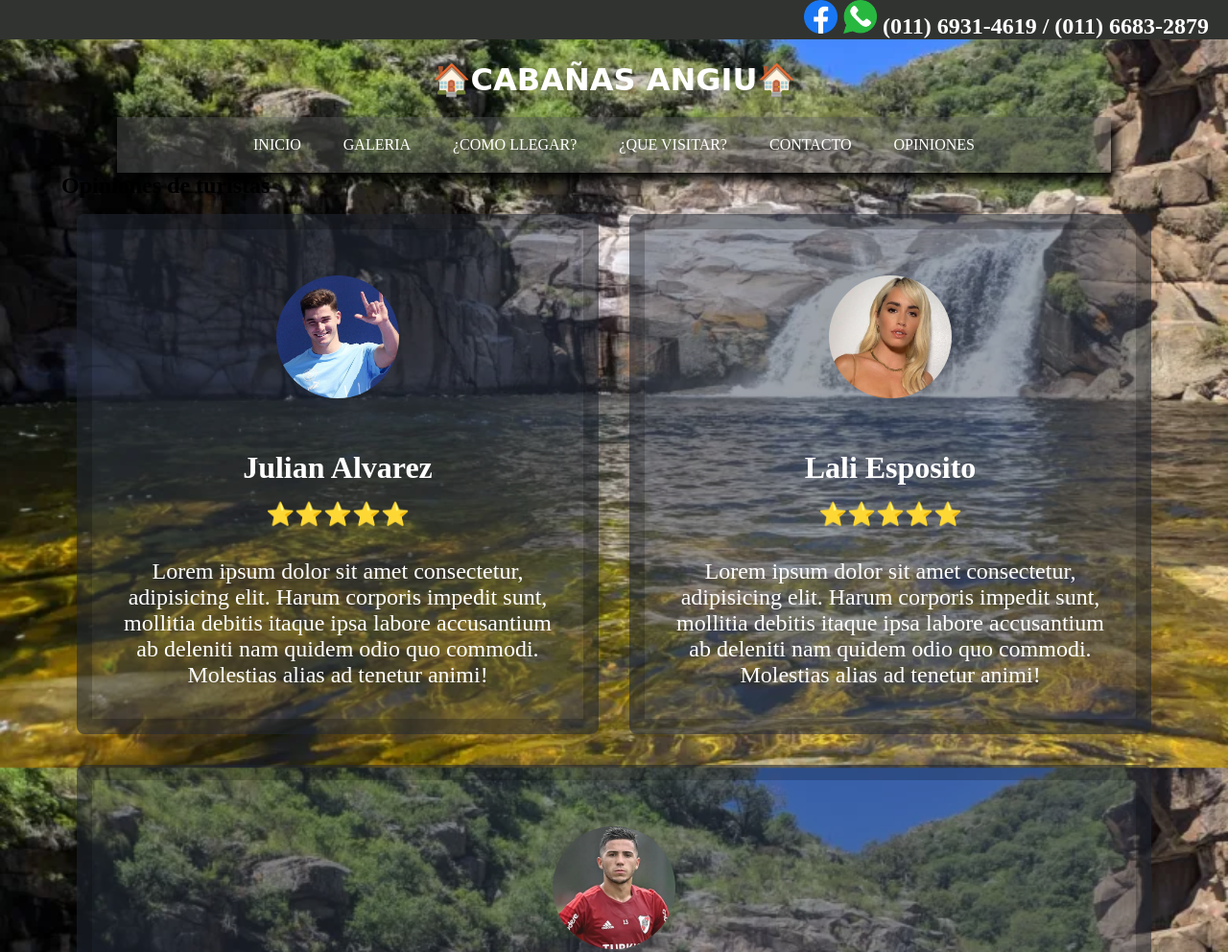
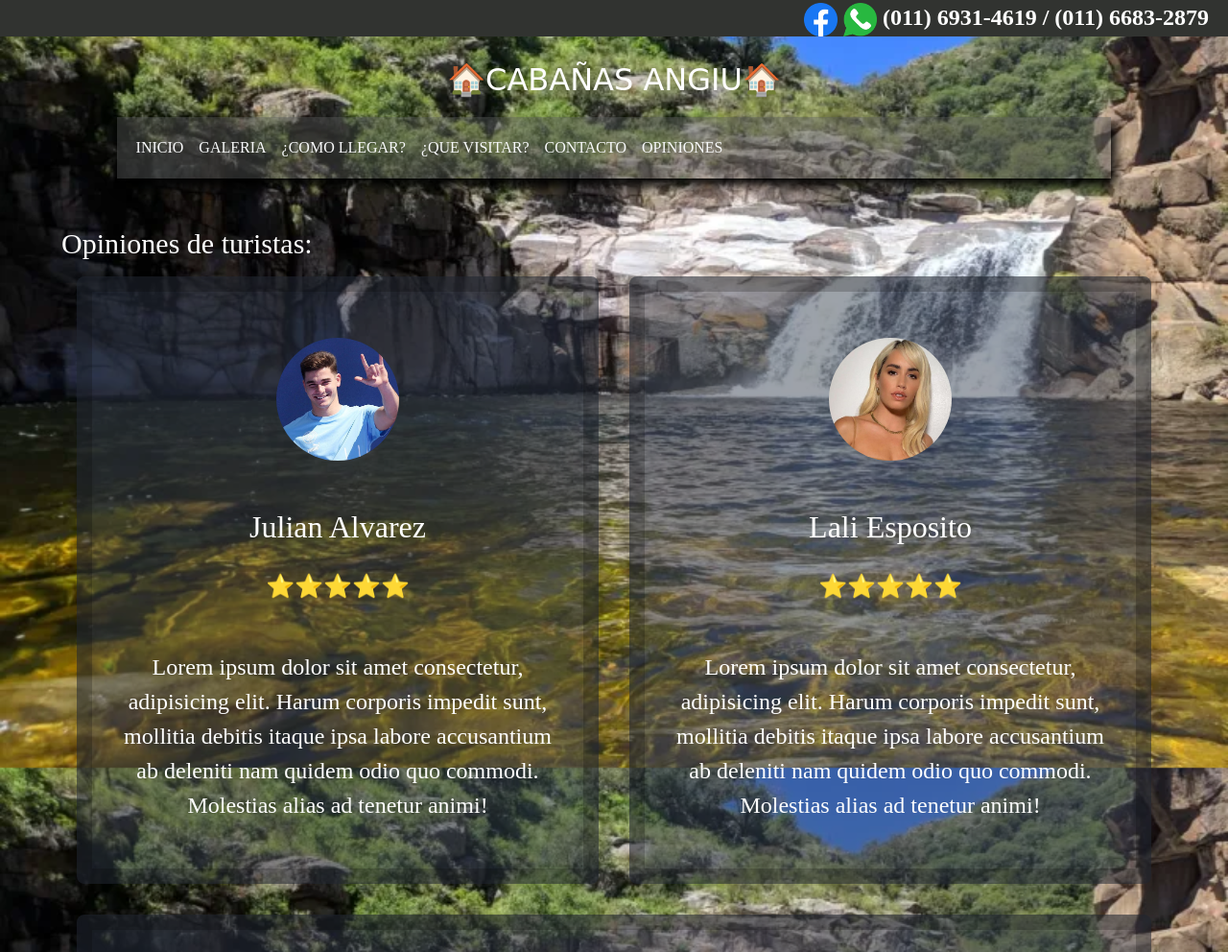
Before and after one commit to matylechu/proyecto, a plain HTML site: page pages/opinion.html in a window 1280 px wide. Shown: the top 992 px of the page at 96% size. Drawn offline with nearby package versions, Linux system fonts and the light colour scheme; a web font is replaced by a local one.

Commit message:
agregue nav bars con bootstrap en opiones ruta y turismo

```diff
--- a/css/estilo.css
+++ b/css/estilo.css
@@ -32,8 +32,6 @@ h1{
     text-align: center;
     background-color:rgb(0, 0, 0, 0.438);
     padding: 1rem;
-    border-radius: 17px;
-
 }
 #fondo p{
     font-family: Georgia, 'Times New Roman', Times, serif;
@@ -307,6 +305,12 @@ textarea{
     padding: 10px;
 }
 /*HOJA DE ESTILO OPINIONES*/
+.opiniones h2{
+    color: #ffffff;
+    margin: 0;
+    font-size: 30px;
+    margin-top: 50px;
+}
 .caja-contedor{
     display: flex;
     align-items: center;
--- a/pages/opinion.html
+++ b/pages/opinion.html
@@ -4,6 +4,8 @@
     <meta charset="UTF-8">
     <meta http-equiv="X-UA-Compatible" content="IE=edge">
     <meta name="viewport" content="width=device-width, initial-scale=1.0">
+    <!-- CSS only -->
+    <link href="https://cdn.jsdelivr.net/npm/bootstrap@5.2.1/dist/css/bootstrap.min.css" rel="stylesheet" integrity="sha384-iYQeCzEYFbKjA/T2uDLTpkwGzCiq6soy8tYaI1GyVh/UjpbCx/TYkiZhlZB6+fzT" crossorigin="anonymous">
     <link rel="stylesheet" href="../css/estilo.css">
     <link rel="preconnect" href="https://fonts.gstatic.com" crossorigin>
     <link href="https://fonts.googleapis.com/css2?family=Rancho&display=swap" rel="stylesheet">
@@ -20,19 +22,41 @@
     </header>
     <main class="contacto">
     <h1>🏠CABAÑAS ANGIU🏠</h1>
-        <nav>
-            <ul class="menu">
-                <li><a href="../index.html">INICIO</a></li>
-                <li><a href="../pages/galeria.html">GALERIA</a></li>
-                <li><a href="../pages/ruta.html">¿COMO LLEGAR?</a></li>
-                <li><a href="../pages/turismo.html">¿QUE VISITAR?</a></li>
-                <li><a href="../pages/contacto.html">CONTACTO</a></li>
-                <li><a href="../pages/opinion.html">OPINIONES</a></li>
+
+    <nav class="navbar navbar-expand-lg menu">
+        <div class="container-fluid">
+          <button class="navbar-toggler" type="button" data-bs-toggle="collapse" data-bs-target="#navbarSupportedContent" aria-controls="navbarSupportedContent" aria-expanded="false" aria-label="Toggle navigation">
+            <span class="navbar-toggler-icon"></span>
+          </button>
+          <div class="collapse navbar-collapse" id="navbarSupportedContent">
+            <ul class="navbar-nav me-auto mb-2 mb-lg-0">
+              <li class="nav-item ">
+                <a class="nav-link text-light" aria-current="page" href="../index.html">INICIO</a>
+              </li>
+              <li class="nav-item">
+                <a class="nav-link text-light" href="../pages/galeria.html">GALERIA</a>
+              </li>
+              <li class="nav-item">
+                <a class="nav-link text-light" href="../pages/ruta.html">¿COMO LLEGAR?</a>
+              </li>
+              <li class="nav-item">
+                <a class="nav-link text-light" href="../pages/turismo.html">¿QUE VISITAR?</a>
+              </li>
+              <li class="nav-item">
+                <a class="nav-link text-light" href="../pages/contacto.html">CONTACTO</a>
+              </li>
+              <li class="nav-item">
+                <a class="nav-link text-light" href="../pages/opinion.html">OPINIONES</a>
+              </li>
             </ul>
-        </nav>
+          </div>
+        </div>
+
+    </nav>
+
     <section class="opiniones">
         <h2>
-            Opiniones de turistas
+            Opiniones de turistas:
         </h2>
         <div class="caja-contedor">
             <div class="caja">
@@ -104,5 +128,7 @@
             </ul>
         </div>
  </footer>
+   <!-- JavaScript Bundle with Popper -->
+    <script src="https://cdn.jsdelivr.net/npm/bootstrap@5.2.1/dist/js/bootstrap.bundle.min.js" integrity="sha384-u1OknCvxWvY5kfmNBILK2hRnQC3Pr17a+RTT6rIHI7NnikvbZlHgTPOOmMi466C8" crossorigin="anonymous"></script>
 </body>
 </html>
```
Also changed, not shown: pages/ruta.html (+33 -9 lines), pages/turismo.html (+35 -9 lines).
